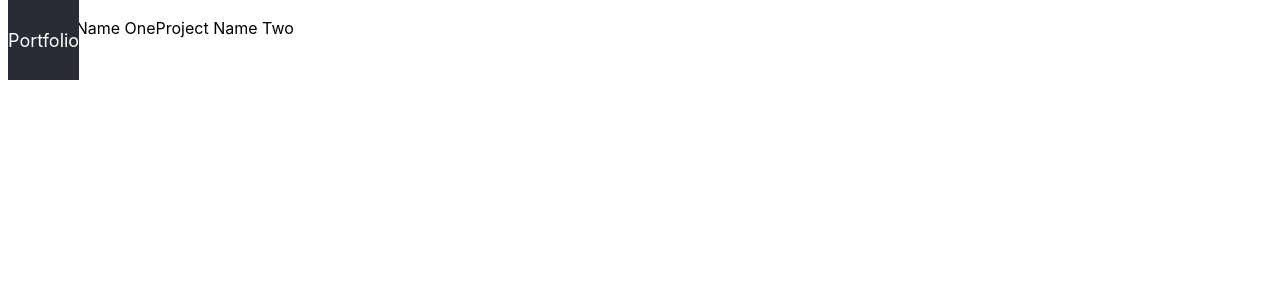
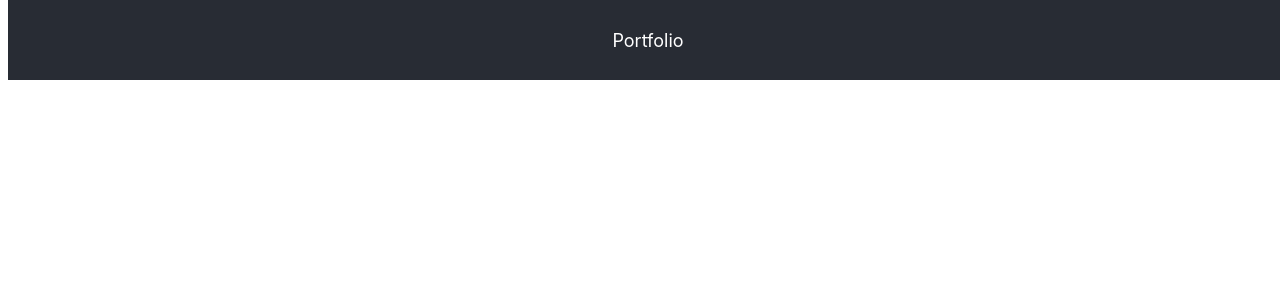
Before and after one commit to elainedoud/Portfolio, a React (Create React App) app in the folder portfolio/: page / in a window 1280 px wide. Shown: the top 300 px of the page. Built offline with nearby package versions, Linux system fonts and the light colour scheme.

Commit message:
Made header width 100%

```diff
--- a/portfolio/src/index.css
+++ b/portfolio/src/index.css
@@ -15,6 +15,7 @@ code {
   position: absolute;
   top: 0;
   height: 10%;
+  width: 100%;
   background-color: #282c34;
   font-size: large;
   justify-content: center;
@@ -27,7 +28,6 @@ code {
 
 .App-body{
   padding: 10px;
-  display: block;
   align-items: center;
   justify-content: center
 }
```
